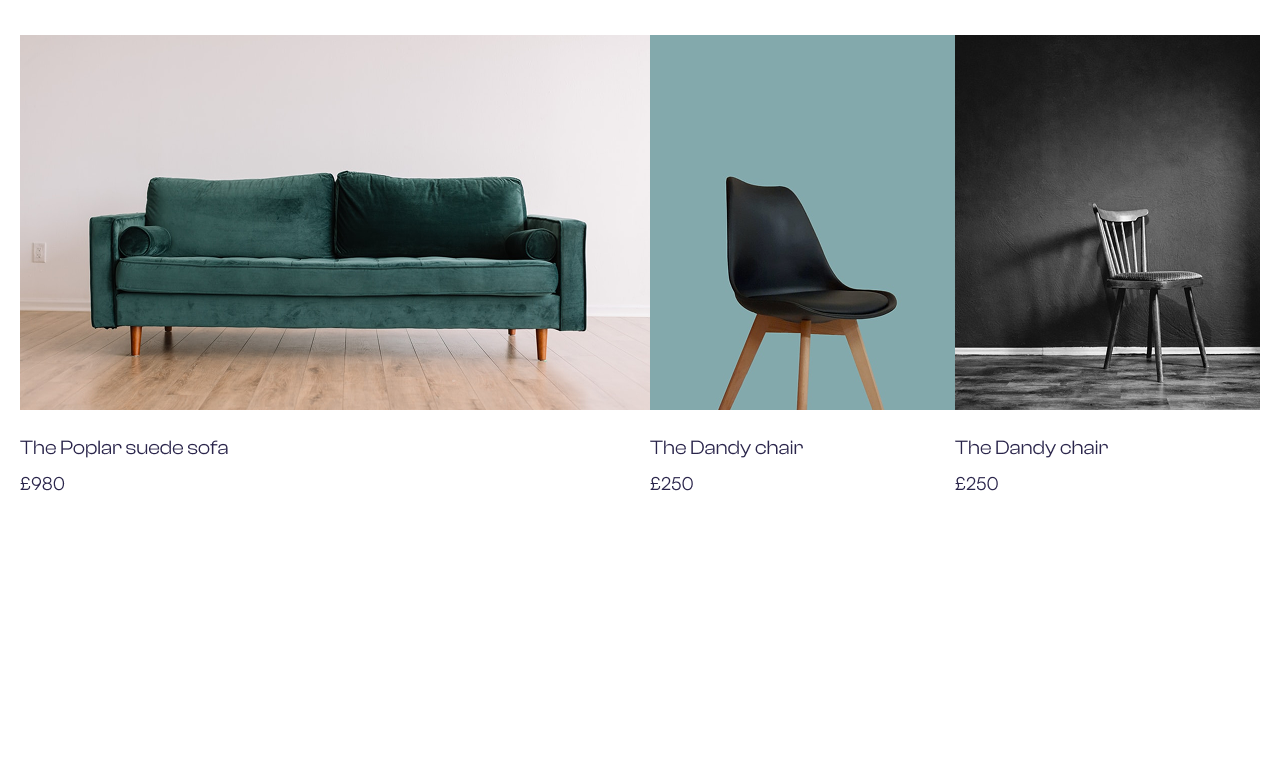
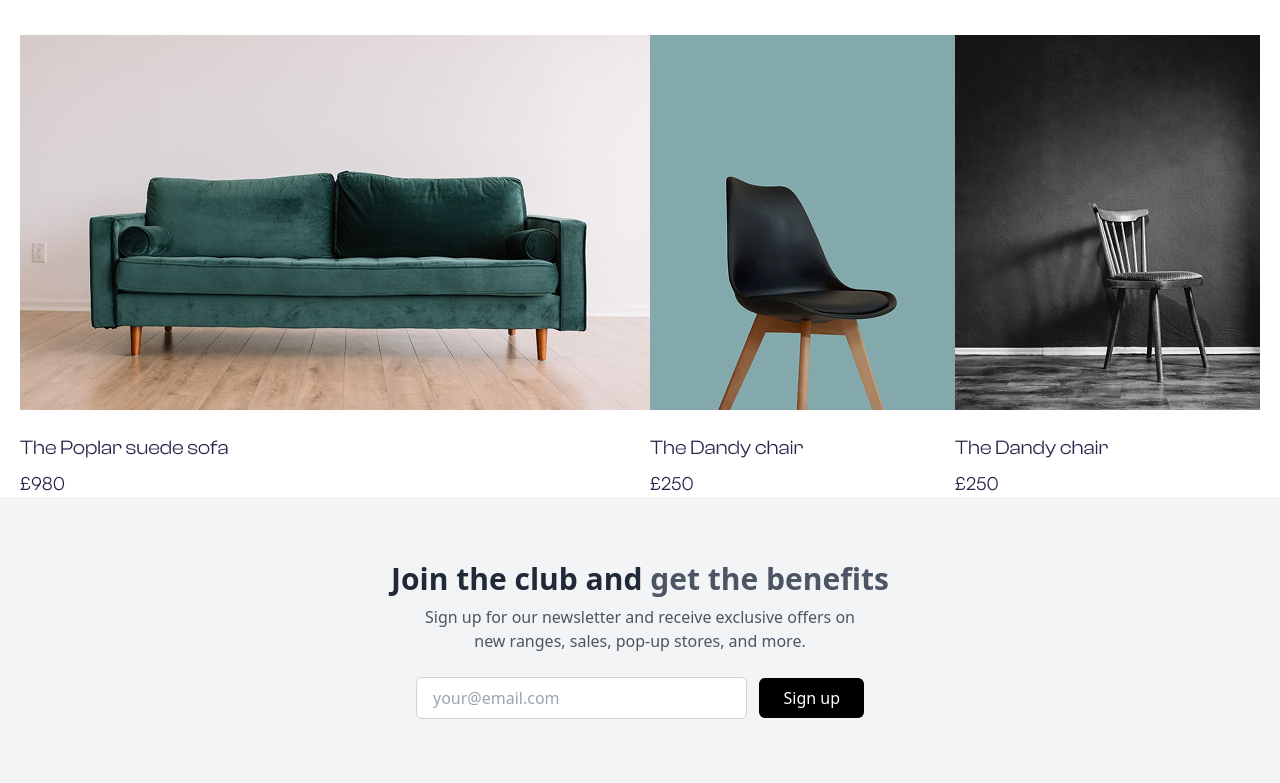
Before and after one commit to ParvizSodatov/vohidparviz, a website: page src/index.html in a window 1280 px wide. Shown: the part 1317-2100 px from the top of the page. Before the commit the page ends 1814 px from the top, so only its background shows below. Drawn offline with Linux system fonts and the light colour scheme.

Commit message:
add section_4

```diff
--- a/src/index.html
+++ b/src/index.html
@@ -103,6 +103,24 @@
     <img src="Product Card (1).png" alt="" class="m-auto">
     <img src="./Product Card (2).png" alt="" class="m-auto">
  </section>
+ <section class="flex flex-col items-center justify-center px-4 py-16 bg-gray-100">
+    <h2 class="text-2xl sm:text-3xl font-semibold text-center text-gray-800">
+      Join the club and <span class="text-gray-600">get the benefits</span>
+    </h2>
+    <p class="text-gray-600 text-center mt-2 max-w-md">
+      Sign up for our newsletter and receive exclusive offers on new ranges, sales, pop-up stores, and more.
+    </p>
+    <div class="flex flex-col sm:flex-row items-center gap-3 mt-6 w-full max-w-md">
+      <input
+        type="email"
+        placeholder="your@email.com"
+        class="w-full sm:w-auto flex-1 px-4 py-2 border border-gray-300 rounded-md focus:ring-2 focus:ring-gray-400 outline-none text-gray-700"
+      />
+      <button class="bg-black text-white px-6 py-2 rounded-md hover:bg-gray-800 transition">
+        Sign up
+      </button>
+    </div>
+  </section>
     </main>
 </body>
 
```
Also changed, not shown: src/output.css.
